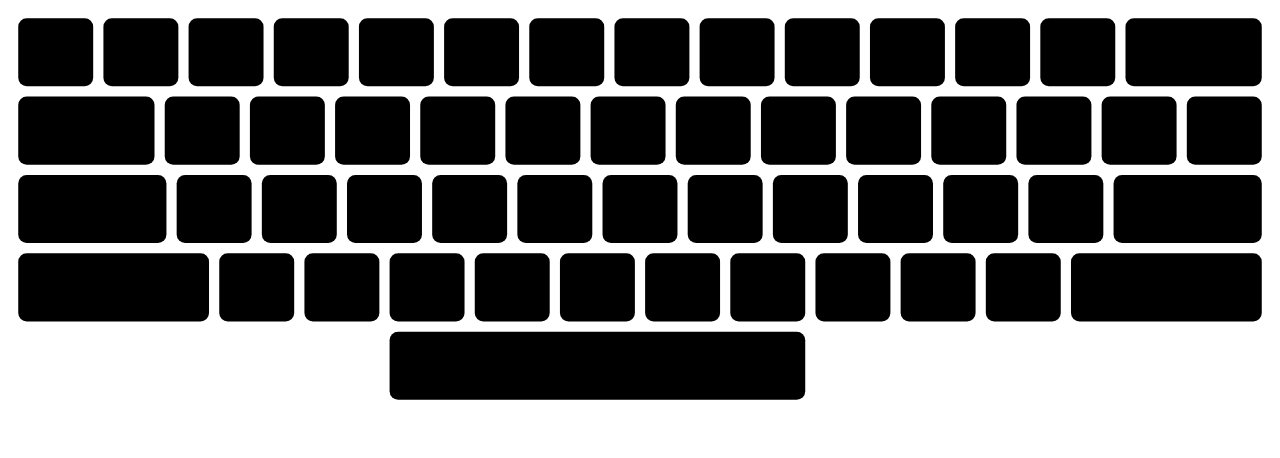
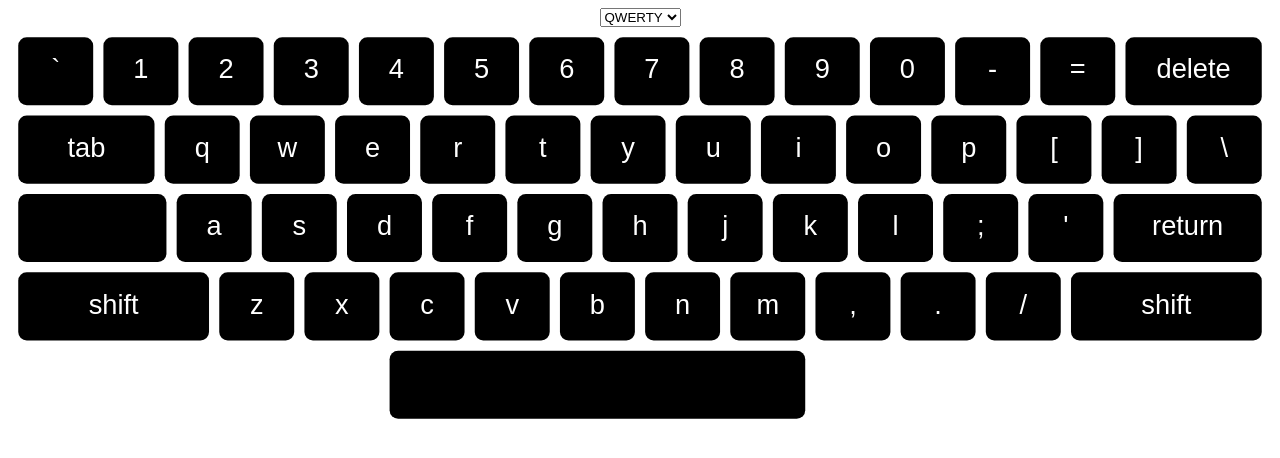
Before and after one commit to unixpickle/keytracer, a plain HTML site: page index.html in a window 1280 px wide. Drawn offline with Linux system fonts and the light colour scheme.

Commit message:
display key labels for keyboard layout

```diff
--- /dev/null
+++ b/assets/js/key_layout.js
@@ -0,0 +1,90 @@
+(function() {
+
+  var CODES = [
+    192, 49, 50, 51, 52, 53, 54, 55, 56, 57, 48, 219, 221, 8,
+    9, 222, 188, 190, 80, 89, 70, 71, 67, 82, 76, 191, 187, 220,
+    20, 65, 79, 69, 85, 73, 68, 72, 84, 78, 83, 189, 13,
+    16, 186, 81, 74, 75, 88, 66, 77, 87, 86, 90, -16,
+  ];
+
+  var layoutNames = ['Dvorak', 'QWERTY'];
+  var layouts = {
+    Dvorak: [].concat(
+      '`1234567890[]'.split(''),
+      ['delete', 'tab'],
+      '\',.pyfgcrl/=\\'.split(''),
+      [''],
+      'aoeuidhtns-'.split(''),
+      ['return', 'shift'],
+      ';qjkxbmwvz'.split(''),
+      ['shift']),
+    QWERTY: [].concat(
+      '`1234567890-='.split(''),
+      ['delete', 'tab'],
+      'qwertyuiop[]\\'.split(''),
+      [''],
+      'asdfghjkl;\''.split(''),
+      ['return', 'shift'],
+      'zxcvbnm,./'.split(''),
+      ['shift'])
+  };
+
+  window.keyLayout = {
+    options: function() {
+      return layoutNames;
+    },
+
+    current: function() {
+      return window.localStorage.keyLayout || 'QWERTY';
+    },
+
+    setCurrent: function(layout) {
+      window.localStorage.keyLayout = layout;
+      for (var i = 0, len = this._listeners.length; i < len; ++i) {
+        this._listeners[i]();
+      }
+    },
+
+    map: function() {
+      var charList = layouts[this.current()];
+      if (!charList) {
+        return {};
+      }
+      var res = {};
+      for (var i = 0, len = CODES.length; i < len; ++i) {
+        res[CODES[i]] = charList[i];
+      }
+      return res
+    },
+
+    makeSelect: function() {
+      var select = document.createElement('select');
+      for (var i = 0, len = layoutNames.length; i < len; ++i) {
+        var name = layoutNames[i];
+        var option = document.createElement('option');
+        option.value = name;
+        option.textContent = name;
+        select.appendChild(option);
+      }
+      select.value = this.current();
+      select.addEventListener('change', function() {
+        this.setCurrent(select.value);
+      }.bind(this));
+      return select;
+    },
+
+    addListener: function(listener) {
+      this._listeners.push(listener);
+      var last = this.current();
+      window.addEventListener("storage", function () {
+        var updated = this.current();
+        if (updated !== last) {
+          last = updated;
+          listener();
+        }
+      }, false);
+    },
+    _listeners: []
+  };
+
+})();
--- a/assets/js/key_view.js
+++ b/assets/js/key_view.js
@@ -18,6 +18,7 @@
     });
 
     this._keyElems = {};
+    this._labelElems = {};
 
     var rowCodes = [
       [192, 49, 50, 51, 52, 53, 54, 55, 56, 57, 48, 219, 221, 8],
@@ -40,6 +41,9 @@
 
     this._createKey(SPACE_CODE, SHIFT_KEY_WIDTH+LETTER_KEY_WIDTH*2+KEY_SPACING*4,
       KEY_HEIGHT*4+KEY_SPACING*5, LETTER_KEY_WIDTH*5+KEY_SPACING*4);
+
+    this._updateLayout();
+    window.keyLayout.addListener(this._updateLayout.bind(this));
   }
 
   KeyView.prototype.element = function() {
@@ -89,6 +93,30 @@
     });
     this._element.appendChild(key);
     this._keyElems[code] = key;
+
+    var label = window.svgUtil.createElement('text');
+    window.svgUtil.setAttributes(label, {
+      x: x+width/2,
+      y: y+KEY_HEIGHT/2,
+      stroke: 'none',
+      fill: 'white',
+      'font-family': 'sans-serif',
+      'font-size': '8px',
+      'text-anchor': 'middle',
+      'alignment-baseline': 'middle'
+    });
+    this._element.appendChild(label);
+    this._labelElems[code] = label;
+  };
+
+  KeyView.prototype._updateLayout = function() {
+    var mapping = window.keyLayout.map();
+    console.log(mapping);
+    var codes = Object.keys(mapping);
+    for (var i = 0, len = codes.length; i < len; ++i) {
+      var code = codes[i];
+      this._labelElems[code].textContent = mapping[code];
+    }
   };
 
   function repeatedArray(count, elem) {
--- a/assets/js/main.js
+++ b/assets/js/main.js
@@ -1,6 +1,9 @@
 (function() {
 
   function init() {
+    var layoutSelect = window.keyLayout.makeSelect();
+    document.body.appendChild(layoutSelect);
+
     var kv = new window.KeyView();
     document.body.appendChild(kv.element());
 
--- a/index.html
+++ b/index.html
@@ -5,11 +5,11 @@
     <title>Keytracer</title>
 
     <script src="assets/js/svg_util.js"></script>
+    <script src="assets/js/key_layout.js"></script>
     <script src="assets/js/key_view.js"></script>
     <script src="assets/js/tracer.js"></script>
     <script src="assets/js/main.js"></script>
   </head>
-  <body>
-
+  <body style="text-align: center">
   </body>
 </html>
```
